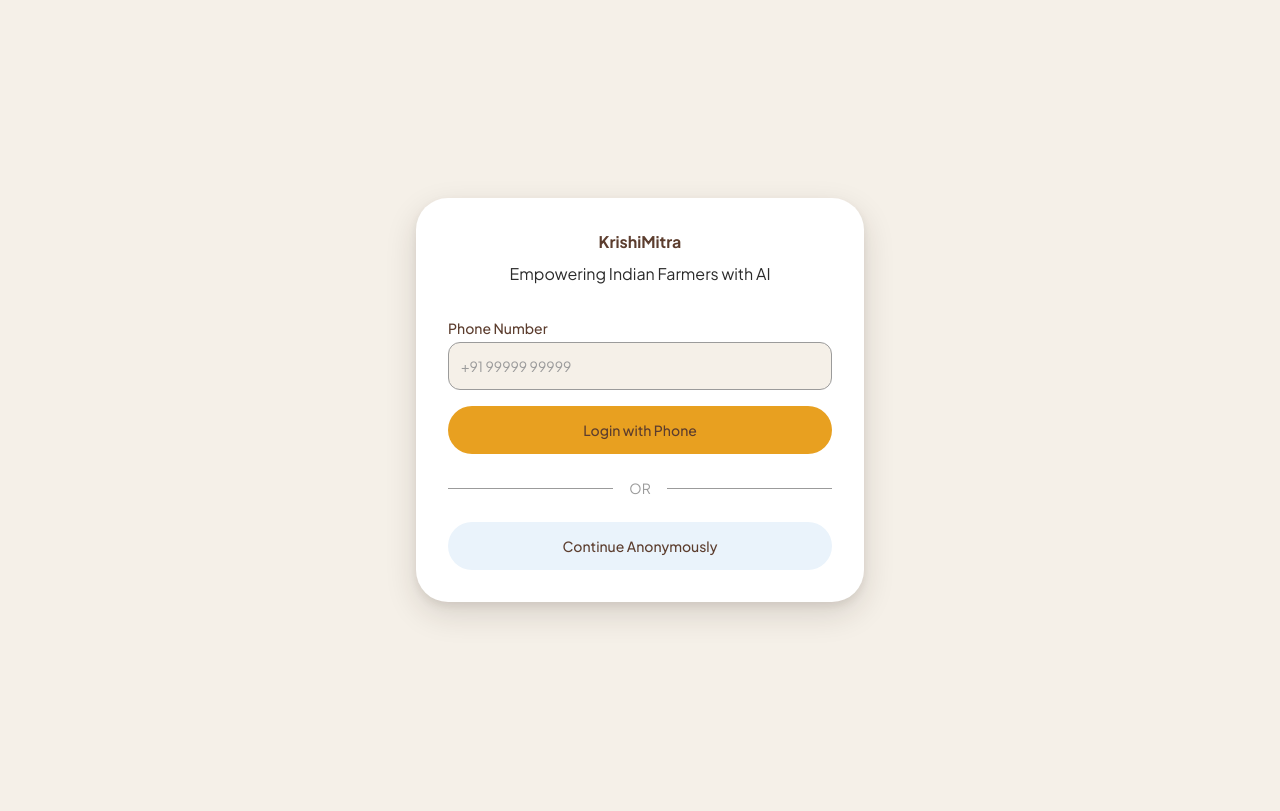
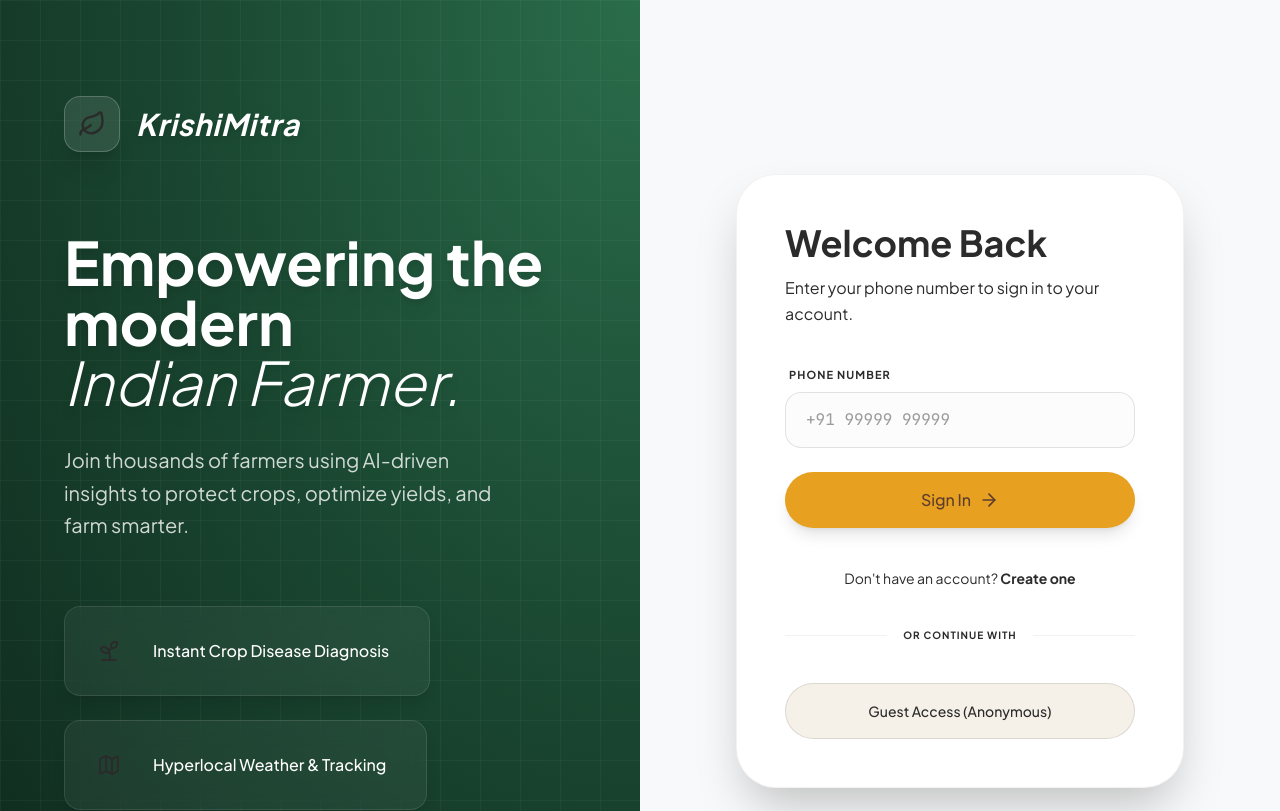
Before and after one commit to AutoBots-xyz/krishimitra, a Next.js app: page /login in a window 1280 px wide. Shown: the top 811 px of the page. Built offline with nearby package versions, Linux system fonts and the light colour scheme; no server answers.

Commit message:
feat: completely redesign auth flow into premium split-screen layout with framer-motion

```diff
--- a/src/app/(auth)/login/page.tsx
+++ b/src/app/(auth)/login/page.tsx
@@ -5,8 +5,12 @@ import { supabase } from "@/lib/supabase";
 import { Button } from "@/components/ui/Button";
 import { Input } from "@/components/ui/Input";
 import { useRouter } from "next/navigation";
+import { Leaf, ArrowRight, CheckCircle2, ShieldCheck, Sprout, Map } from "lucide-react";
+import { motion, AnimatePresence } from "framer-motion";
 
 export default function LoginPage() {
+  const [isSignUp, setIsSignUp] = useState(false);
+  const [name, setName] = useState("");
   const [phone, setPhone] = useState("");
   const [otp, setOtp] = useState("");
   const [otpSent, setOtpSent] = useState(false);
@@ -25,7 +29,7 @@ export default function LoginPage() {
     }
   };
 
-  const handlePhoneLogin = async (e: React.FormEvent) => {
+  const handlePhoneSubmit = async (e: React.FormEvent) => {
     e.preventDefault();
     setLoading(true);
     // MOCK BYPASS FOR MVP TESTING
@@ -80,19 +84,110 @@ export default function LoginPage() {
   };
 
   return (
-    <div className="flex min-h-screen flex-col items-center justify-center bg-mist p-4">
-      <div className="w-full max-w-md rounded-xl bg-white p-8 shadow-high">
-        <h1 className="font-display text-display-lg text-soil mb-2 text-center font-bold">
-          KrishiMitra
+    <div className="min-h-screen w-full flex flex-col lg:flex-row bg-background">
+      {/* ─── LEFT PANE: BRANDING & VISUALS (Hidden on mobile) ─── */}
+      <div className="hidden lg:flex lg:w-[45%] xl:w-[50%] relative bg-primary overflow-hidden flex-col justify-between p-12 lg:p-16">
+        {/* Deep Green Gradient / Glow */}
+        <div className="absolute inset-0 bg-[radial-gradient(ellipse_at_top_right,_var(--tw-gradient-stops))] from-[#2a6d4b] via-[#1a4731] to-[#0f2a1d]"></div>
+
+        {/* Subtle grid pattern for luxury tech feel */}
+        <div className="absolute inset-0 opacity-20" style={{ backgroundImage: 'linear-gradient(rgba(255,255,255,0.2) 1px, transparent 1px), linear-gradient(90deg, rgba(255,255,255,0.2) 1px, transparent 1px)', backgroundSize: '40px 40px' }}></div>
+
+        <div className="relative z-10 mt-8">
+          <div className="flex items-center gap-4 mb-20">
+            <div className="w-14 h-14 bg-white/10 backdrop-blur-xl rounded-2xl flex items-center justify-center border border-white/20 shadow-xl">
+              <Leaf className="w-7 h-7 text-success" />
+            </div>
+            <span className="font-display text-3xl text-white font-bold tracking-wide italic drop-shadow-md">KrishiMitra</span>
+          </div>
+
+          <h1 className="font-display text-5xl xl:text-6xl text-white font-bold leading-tight mb-8 drop-shadow-lg">
+            Empowering the modern <br/>
+            <span className="text-success font-light italic">Indian Farmer.</span>
           </h1>
-        <p className="text-neutral-800 mb-8 text-center">
-          Empowering Indian Farmers with AI
+          <p className="text-white/80 font-body text-xl max-w-md mb-16 leading-relaxed">
+            Join thousands of farmers using AI-driven insights to protect crops, optimize yields, and farm smarter.
           </p>
 
+          <div className="space-y-6">
+            <div className="flex items-center gap-5 bg-white/5 p-5 rounded-2xl backdrop-blur-md border border-white/10 w-fit pr-10 shadow-lg hover:bg-white/10 transition-colors">
+              <div className="w-12 h-12 bg-success/20 rounded-full flex items-center justify-center shrink-0">
+                <Sprout className="w-6 h-6 text-success" />
+              </div>
+              <p className="text-white font-medium text-base">Instant Crop Disease Diagnosis</p>
+            </div>
+            <div className="flex items-center gap-5 bg-white/5 p-5 rounded-2xl backdrop-blur-md border border-white/10 w-fit pr-10 shadow-lg hover:bg-white/10 transition-colors">
+              <div className="w-12 h-12 bg-success/20 rounded-full flex items-center justify-center shrink-0">
+                <Map className="w-6 h-6 text-success" />
+              </div>
+              <p className="text-white font-medium text-base">Hyperlocal Weather & Tracking</p>
+            </div>
+          </div>
+        </div>
+
+        <div className="relative z-10 mt-auto pt-16 flex items-center gap-4">
+          <ShieldCheck className="w-6 h-6 text-success/80" />
+          <p className="text-white/60 text-sm font-light">Secure, anonymous, and built for your privacy.</p>
+        </div>
+      </div>
+
+      {/* ─── RIGHT PANE: AUTH FORM ─── */}
+      <div className="w-full lg:w-[55%] xl:w-[50%] min-h-screen flex items-center justify-center p-6 md:p-12 relative bg-[#F8F9FA]">
+        <div className="w-full max-w-md relative z-10">
+
+          {/* Mobile Header (Only visible on small screens) */}
+          <div className="lg:hidden flex flex-col items-center mb-10">
+            <div className="w-16 h-16 bg-primary/10 rounded-full flex items-center justify-center mb-4 shadow-sm">
+              <Leaf className="w-8 h-8 text-primary" />
+            </div>
+            <h1 className="font-display text-4xl text-primary font-bold italic">KrishiMitra</h1>
+          </div>
+
+          <div className="bg-white p-8 md:p-12 rounded-[2.5rem] border border-black/5 shadow-2xl relative overflow-hidden">
+            <AnimatePresence mode="wait">
               {!otpSent ? (
-          <form onSubmit={handlePhoneLogin} className="space-y-4">
-            <div>
-              <label htmlFor="phone" className="mb-1 block text-sm font-medium text-soil">
+                <motion.div
+                  key="form"
+                  initial={{ opacity: 0, x: 20 }}
+                  animate={{ opacity: 1, x: 0 }}
+                  exit={{ opacity: 0, x: -20 }}
+                  transition={{ duration: 0.3, ease: "easeInOut" }}
+                >
+                  <div className="mb-10">
+                    <h2 className="font-display text-4xl font-bold text-primary mb-3">
+                      {isSignUp ? "Create Account" : "Welcome Back"}
+                    </h2>
+                    <p className="text-muted text-base leading-relaxed">
+                      {isSignUp
+                        ? "Enter your details to join the KrishiMitra community."
+                        : "Enter your phone number to sign in to your account."}
+                    </p>
+                  </div>
+
+                  <form onSubmit={handlePhoneSubmit} className="space-y-6">
+                    {isSignUp && (
+                      <motion.div
+                        initial={{ opacity: 0, height: 0 }}
+                        animate={{ opacity: 1, height: 'auto' }}
+                        className="space-y-2 overflow-hidden"
+                      >
+                        <label htmlFor="name" className="block text-[11px] font-bold text-primary uppercase tracking-widest pl-1">
+                          Full Name
+                        </label>
+                        <Input
+                          id="name"
+                          type="text"
+                          placeholder="Ramesh Kumar"
+                          value={name}
+                          onChange={(e) => setName(e.target.value)}
+                          required
+                          className="bg-gray-50/50 border-black/10 focus:border-primary/50 h-14 rounded-2xl text-base px-5 transition-all"
+                        />
+                      </motion.div>
+                    )}
+
+                    <div className="space-y-2">
+                      <label htmlFor="phone" className="block text-[11px] font-bold text-primary uppercase tracking-widest pl-1">
                         Phone Number
                       </label>
                       <Input
@@ -102,17 +197,51 @@ export default function LoginPage() {
                         value={phone}
                         onChange={(e) => setPhone(e.target.value)}
                         required
+                        className="bg-gray-50/50 border-black/10 focus:border-primary/50 h-14 rounded-2xl font-mono text-base px-5 transition-all"
                       />
                     </div>
-            <Button type="submit" className="w-full" disabled={loading}>
-              {loading ? "Sending OTP..." : "Login with Phone"}
+
+                    <Button type="submit" className="w-full h-14 rounded-2xl mt-4 text-base font-medium shadow-lg hover:shadow-xl hover:-translate-y-0.5 transition-all group" disabled={loading}>
+                      {loading ? "Sending Code..." : (isSignUp ? "Sign Up" : "Sign In")}
+                      {!loading && <ArrowRight className="w-5 h-5 ml-2 group-hover:translate-x-1 transition-transform" />}
                     </Button>
                   </form>
+
+                  <div className="mt-10 text-center text-sm text-muted">
+                    {isSignUp ? "Already have an account? " : "Don't have an account? "}
+                    <button
+                      onClick={() => setIsSignUp(!isSignUp)}
+                      className="text-primary font-bold hover:underline transition-all"
+                      type="button"
+                    >
+                      {isSignUp ? "Sign in" : "Create one"}
+                    </button>
+                  </div>
+                </motion.div>
               ) : (
-          <form onSubmit={handleVerifyOtp} className="space-y-4">
-            <div>
-              <label htmlFor="otp" className="mb-1 block text-sm font-medium text-soil">
-                Enter OTP
+                <motion.div
+                  key="otp"
+                  initial={{ opacity: 0, x: 20 }}
+                  animate={{ opacity: 1, x: 0 }}
+                  exit={{ opacity: 0, x: -20 }}
+                  transition={{ duration: 0.3, ease: "easeInOut" }}
+                >
+                  <div className="mb-10">
+                    <div className="w-14 h-14 bg-success/10 rounded-2xl flex items-center justify-center mb-6">
+                      <CheckCircle2 className="w-7 h-7 text-success" />
+                    </div>
+                    <h2 className="font-display text-4xl font-bold text-primary mb-3">
+                      Verify Number
+                    </h2>
+                    <p className="text-muted text-base leading-relaxed">
+                      We've sent a 6-digit code to <br/><strong className="font-mono text-text">{phone}</strong>
+                    </p>
+                  </div>
+
+                  <form onSubmit={handleVerifyOtp} className="space-y-6">
+                    <div className="space-y-2">
+                      <label htmlFor="otp" className="block text-[11px] font-bold text-primary uppercase tracking-widest pl-1">
+                        Verification Code
                       </label>
                       <Input
                         id="otp"
@@ -121,37 +250,45 @@ export default function LoginPage() {
                         value={otp}
                         onChange={(e) => setOtp(e.target.value)}
                         required
+                        className="bg-gray-50/50 border-black/10 focus:border-primary/50 h-16 rounded-2xl font-mono text-center text-3xl tracking-[0.3em] transition-all"
+                        maxLength={6}
                       />
                     </div>
-            <Button type="submit" className="w-full" disabled={loading}>
-              {loading ? "Verifying..." : "Verify OTP"}
+
+                    <Button type="submit" className="w-full h-14 rounded-2xl mt-4 text-base font-medium shadow-lg hover:shadow-xl hover:-translate-y-0.5 transition-all group" disabled={loading || otp.length < 6}>
+                      {loading ? "Verifying..." : "Verify Code"}
+                      {!loading && <ArrowRight className="w-5 h-5 ml-2 group-hover:translate-x-1 transition-transform" />}
                     </Button>
-            <Button
+
+                    <button
                       type="button"
-              variant="outline"
-              className="w-full"
+                      className="w-full text-center text-sm text-muted font-medium mt-6 hover:text-primary transition-colors"
                       disabled={loading}
                       onClick={() => setOtpSent(false)}
                     >
-              Back
-            </Button>
+                      Wrong number? Go back
+                    </button>
                   </form>
+                </motion.div>
               )}
+            </AnimatePresence>
 
-        <div className="my-6 flex items-center">
-          <div className="flex-grow border-t border-neutral-400"></div>
-          <span className="mx-4 text-sm text-neutral-400">OR</span>
-          <div className="flex-grow border-t border-neutral-400"></div>
+            <div className="my-10 flex items-center w-full">
+              <div className="flex-grow border-t border-black/5"></div>
+              <span className="mx-4 text-[10px] font-bold text-primary/40 uppercase tracking-widest">or continue with</span>
+              <div className="flex-grow border-t border-black/5"></div>
             </div>
 
             <Button
-          variant="secondary"
-          className="w-full"
+              variant="outline"
+              className="w-full h-14 rounded-2xl border-black/10 text-text hover:bg-gray-50 hover:text-primary font-medium transition-all"
               onClick={handleAnonymousLogin}
               disabled={loading}
             >
-          Continue Anonymously
+              Guest Access (Anonymous)
             </Button>
+          </div>
+        </div>
       </div>
     </div>
   );
```
Lines whose indentation alone changed are shown as unchanged.
